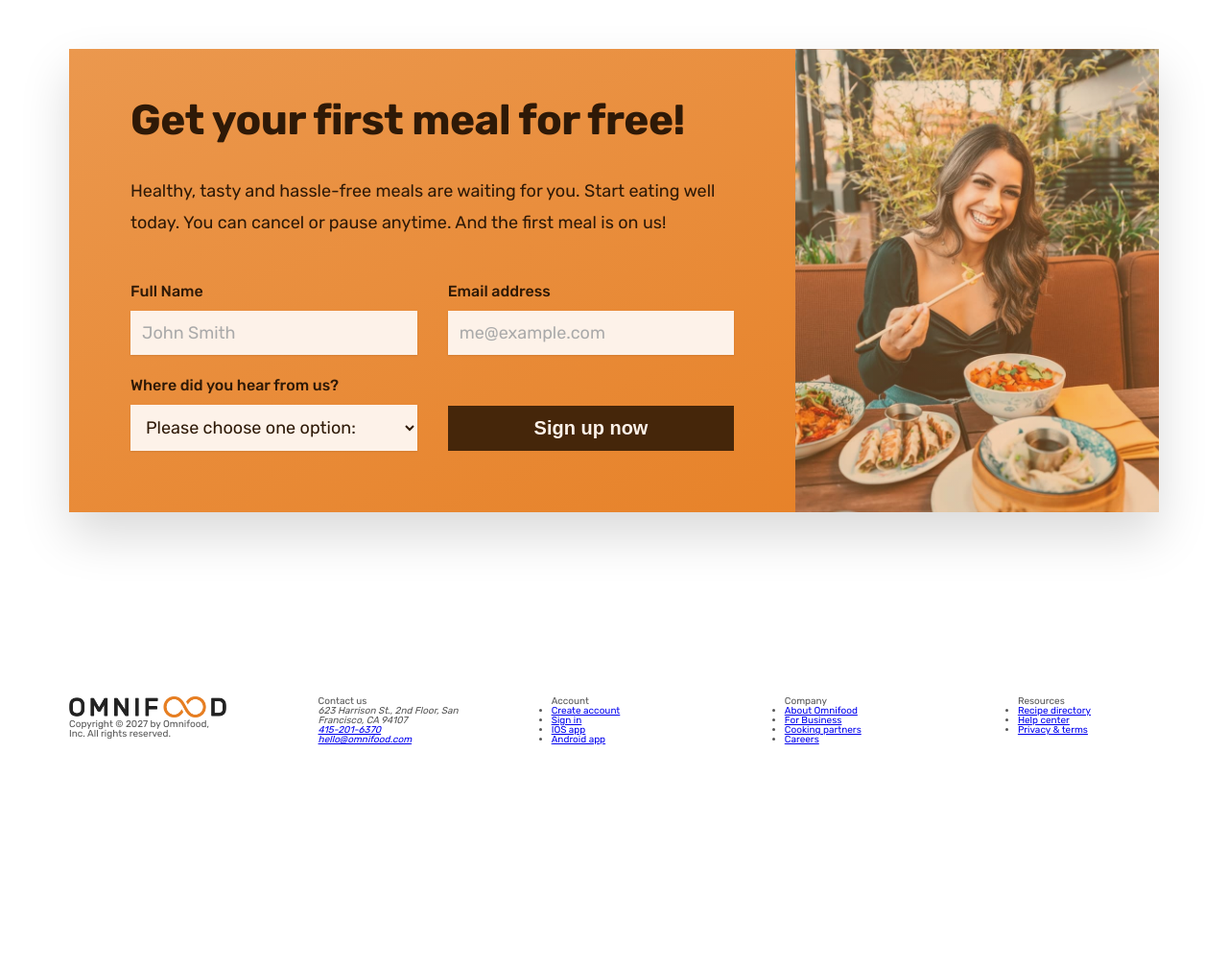
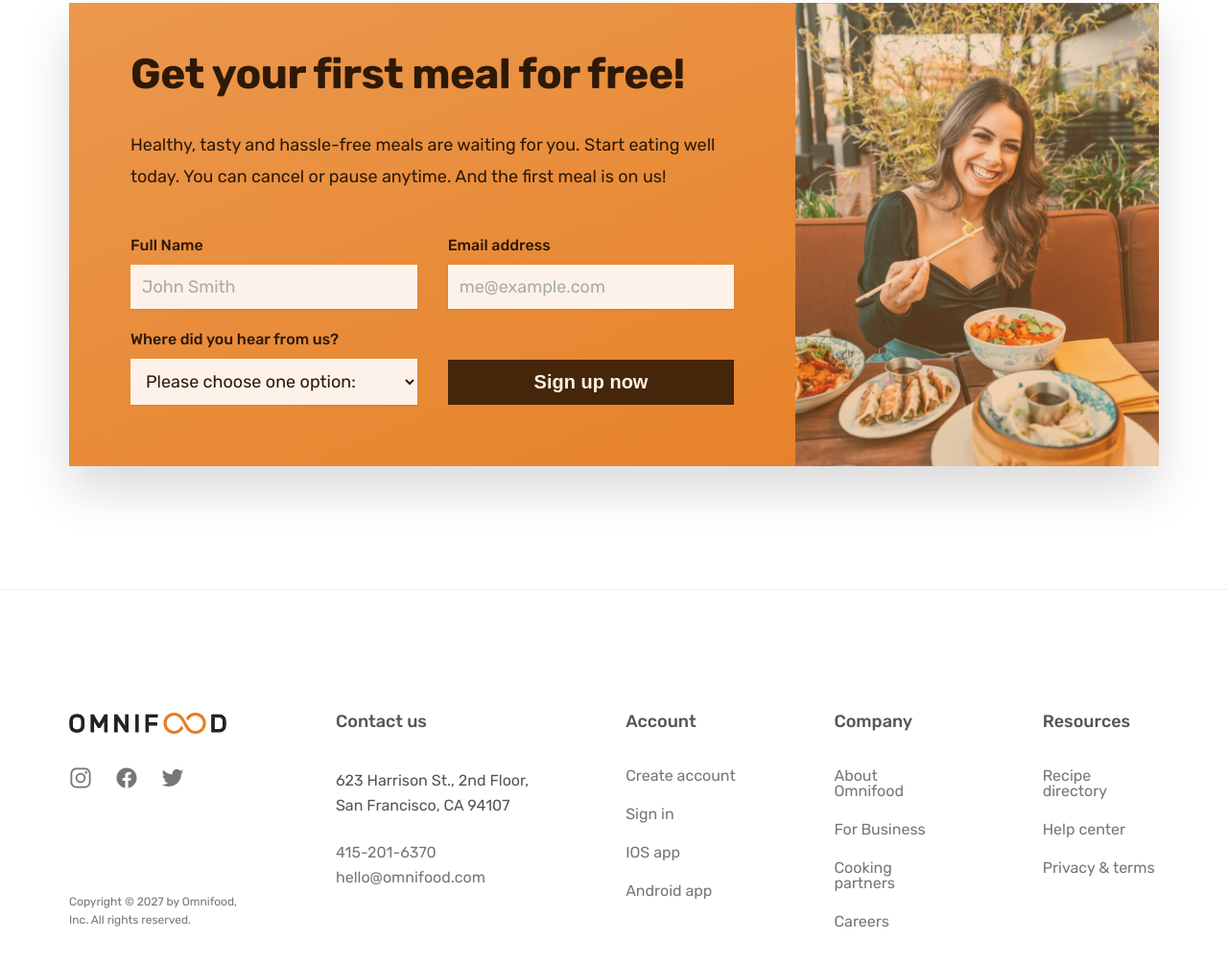
Before and after one commit to jsbiresh/food-app, a plain HTML site: page index.html in a window 1280 px wide. Shown: the part 6424-7429 px from the top of the page at 96% size. Before the commit the page ends 7296 px from the top, so only its background shows below. Drawn offline with nearby package versions, Linux system fonts and the light colour scheme.

Commit message:
Completed FOOTER section

```diff
--- a/css/general.css
+++ b/css/general.css
@@ -37,6 +37,8 @@ Paragraph default: 1.6
 
 - Accents:
 - Greys:
+#888
+#767676
 #6F6F6F (lightest grey allowed on #fdf2e9)
 #555
 #333
--- a/css/style.css
+++ b/css/style.css
@@ -468,7 +468,7 @@
 /* CTA SECTION */
 
 .section-cta {
-  padding: 9.6rem 0;
+  padding: 4.8rem 0 12.8rem 0;
 }
 
 .cta {
@@ -569,5 +569,76 @@
 /* FOOTER SECTION */
 
 .footer {
-  padding: 9.6rem 0;
+  padding: 12.8rem 0;
+  border-top: 1px solid #eee;
 }
+
+.grid--footer {
+  grid-template-columns: 1.5fr 1.7fr 1fr 1fr 1fr;
+}
+
+.logo-col {
+  display: flex;
+  flex-direction: column;
+}
+
+.footer-logo {
+  display: block;
+  margin-bottom: 3.2rem;
+}
+
+.social-links {
+  list-style: none;
+  display: flex;
+  gap: 2.4rem;
+}
+
+.social-icon {
+  height: 2.4rem;
+  width: 2.4rem;
+  color: #767676;
+}
+
+.copyright {
+  font-size: 1.2rem;
+  line-height: 1.6;
+  color: #767676;
+
+  margin-top: auto;
+}
+
+.footer-heading {
+  font-size: 1.8rem;
+  font-weight: 500;
+  margin-bottom: 4rem;
+}
+
+.contacts {
+  font-style: normal;
+  font-size: 1.6rem;
+  line-height: 1.6;
+}
+
+.address {
+  margin-bottom: 2.4rem;
+}
+
+.footer-nav {
+  list-style: none;
+  display: flex;
+  flex-direction: column;
+  gap: 2.4rem;
+}
+
+.footer-link:link,
+.footer-link:visited {
+  text-decoration: none;
+  font-size: 1.6rem;
+  color: #767676;
+  transition: all 0.3s;
+}
+
+.footer-link:hover,
+.footer-link:active {
+  color: #555;
+}
--- a/index.html
+++ b/index.html
@@ -602,11 +602,30 @@
     </main>
 
     <footer class="footer">
-      <div class="container grid grid--5-cols">
+      <div class="container grid grid--5-cols grid--footer">
         <div class="logo-col">
-          <a href="#">
+          <a href="#" class="footer-logo">
             <img src="./omnifood-logo.png" alt="Omnifood" class="logo" />
           </a>
+
+          <ul class="social-links">
+            <li>
+              <a href="#" class="footer-link">
+                <ion-icon class="social-icon" name="logo-instagram"></ion-icon>
+              </a>
+            </li>
+            <li>
+              <a href="#" class="footer-link">
+                <ion-icon class="social-icon" name="logo-facebook"></ion-icon>
+              </a>
+            </li>
+            <li>
+              <a href="#" class="footer-link">
+                <ion-icon class="social-icon" name="logo-twitter"></ion-icon>
+              </a>
+            </li>
+          </ul>
+
           <p class="copyright">
             Copyright &copy; 2027 by Omnifood, Inc. All rights reserved.
           </p>
@@ -614,10 +633,14 @@
         <div class="address-col">
           <p class="footer-heading">Contact us</p>
           <address class="contacts">
-            <p>623 Harrison St., 2nd Floor, San Francisco, CA 94107</p>
+            <p class="address">
+              623 Harrison St., 2nd Floor, San Francisco, CA 94107
+            </p>
             <p>
-              <a href="tel:415-201-6370">415-201-6370</a>
-              <a href="mailto:hello@omnifood.com">hello@omnifood.com</a>
+              <a class="footer-link" href="tel:415-201-6370">415-201-6370</a>
+              <a class="footer-link" href="mailto:hello@omnifood.com"
+                >hello@omnifood.com</a
+              >
             </p>
           </address>
         </div>
@@ -626,16 +649,16 @@
           <p class="footer-heading">Account</p>
           <ul class="footer-nav">
             <li>
-              <a href="#">Create account</a>
+              <a class="footer-link" href="#">Create account</a>
             </li>
             <li>
-              <a href="#">Sign in</a>
+              <a class="footer-link" href="#">Sign in</a>
             </li>
             <li>
-              <a href="#">IOS app</a>
+              <a class="footer-link" href="#">IOS app</a>
             </li>
             <li>
-              <a href="#">Android app</a>
+              <a class="footer-link" href="#">Android app</a>
             </li>
           </ul>
         </nav>
@@ -644,16 +667,16 @@
           <p class="footer-heading">Company</p>
           <ul class="footer-nav">
             <li>
-              <a href="#">About Omnifood</a>
+              <a class="footer-link" href="#">About Omnifood</a>
             </li>
             <li>
-              <a href="#">For Business</a>
+              <a class="footer-link" href="#">For Business</a>
             </li>
             <li>
-              <a href="#">Cooking partners</a>
+              <a class="footer-link" href="#">Cooking partners</a>
             </li>
             <li>
-              <a href="#">Careers</a>
+              <a class="footer-link" href="#">Careers</a>
             </li>
           </ul>
         </nav>
@@ -662,13 +685,13 @@
           <p class="footer-heading">Resources</p>
           <ul class="footer-nav">
             <li>
-              <a href="#">Recipe directory</a>
+              <a class="footer-link" href="#">Recipe directory</a>
             </li>
             <li>
-              <a href="#">Help center</a>
+              <a class="footer-link" href="#">Help center</a>
             </li>
             <li>
-              <a href="#">Privacy & terms</a>
+              <a class="footer-link" href="#">Privacy & terms</a>
             </li>
           </ul>
         </nav>
```
Also changed, not shown: 1 other file. Lines whose indentation alone changed are shown as unchanged.
